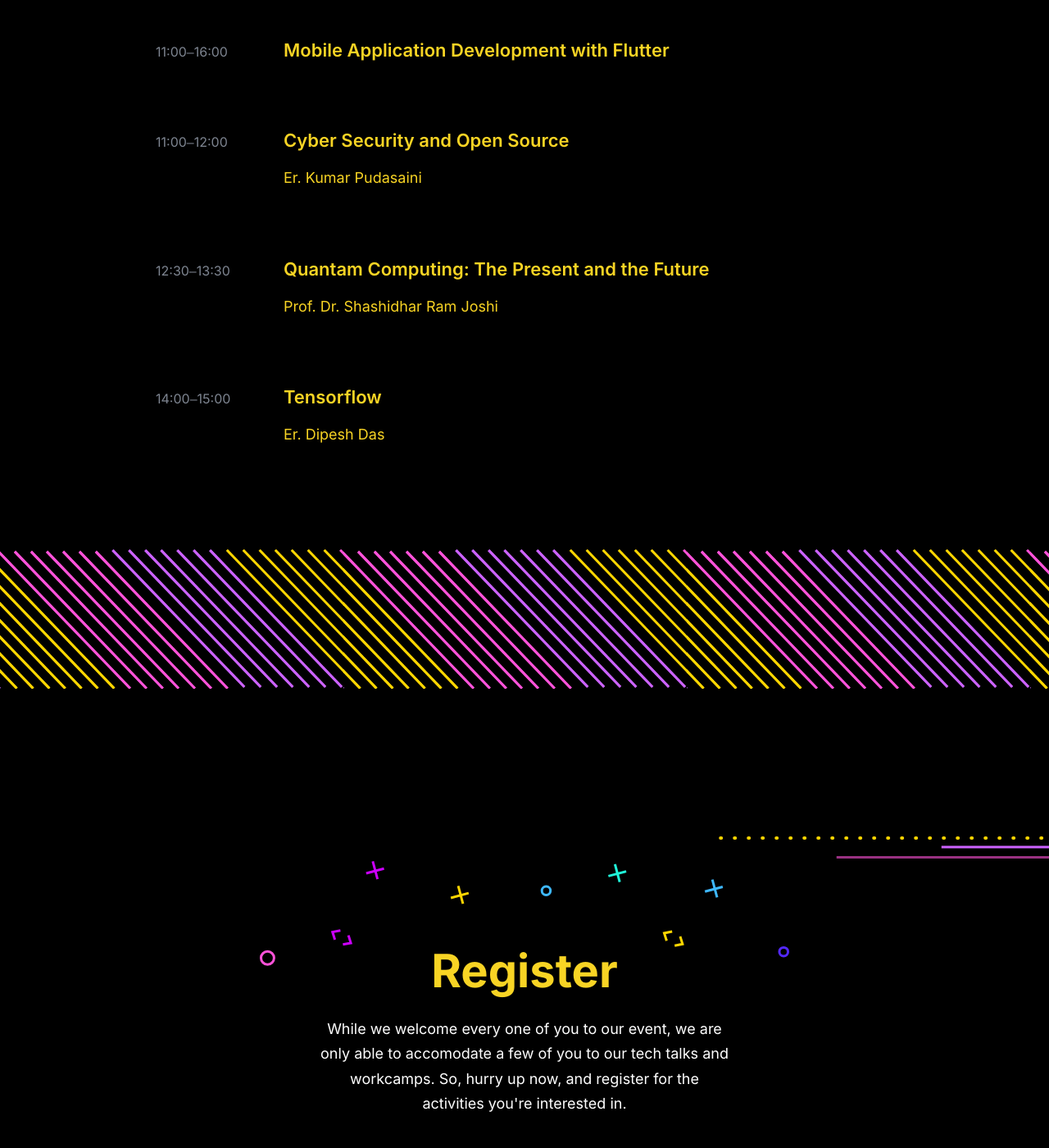
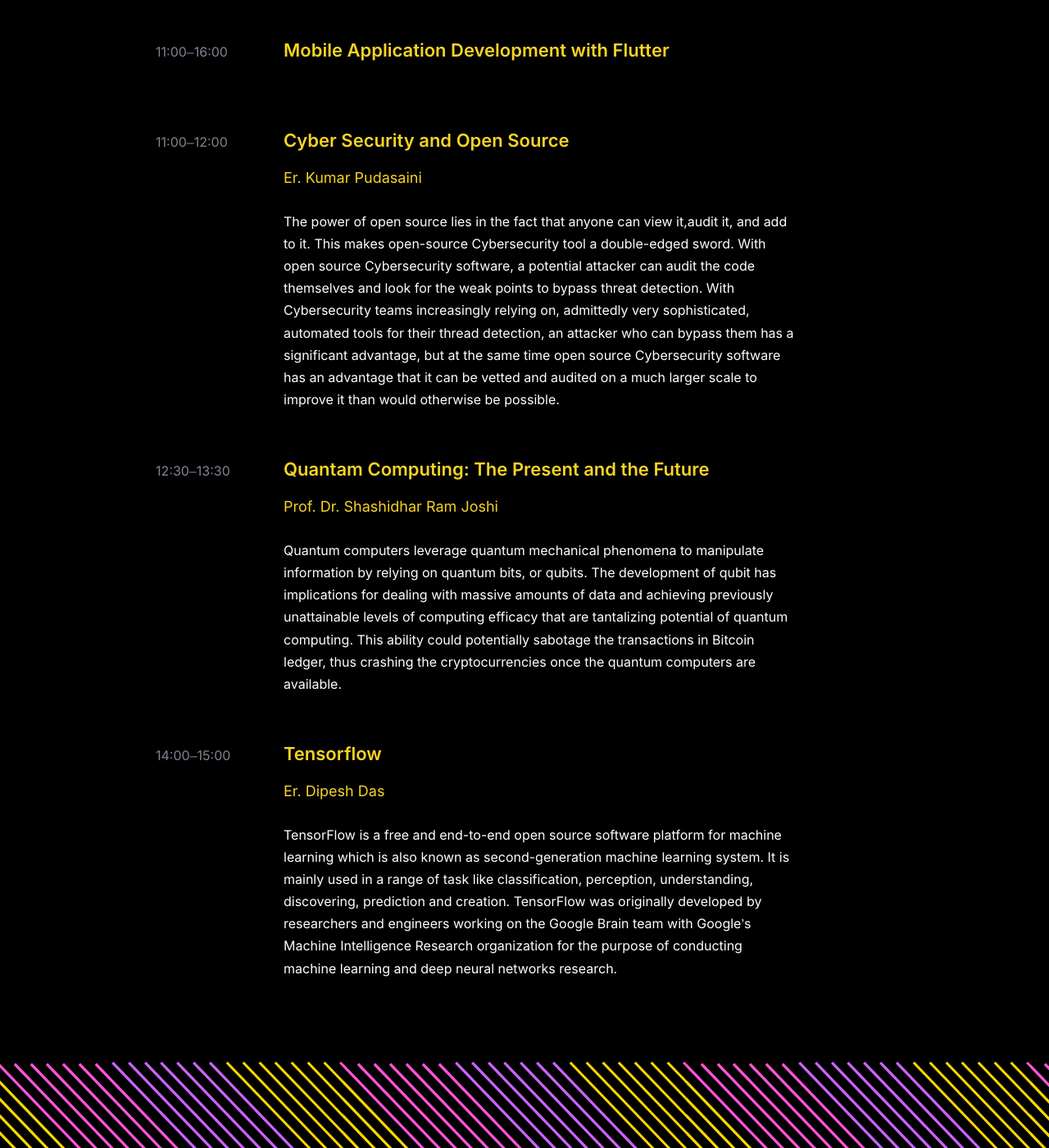
Before and after one commit to officialnosk/officialnosk.github.io, a Jekyll site: the page built from schedule.html, in a window 1280 px wide and 1400 px high, scrolled down 1650 px. Shown: the whole window at 82% size. Built offline with Jekyll 4.4.1, drawn with Linux system fonts in a browser that asks for light colours; some of the changed text lies outside the part shown.

Commit message:
Update schedule.html

```diff
--- a/schedule.html
+++ b/schedule.html
@@ -83,7 +83,7 @@
                     <time>11:00&ndash;16:00</time>
                     <div class=session-info>
                         <h3 class=session-title>Professional Project Management using Git</h3>
-                        <p class=speaker-name>Ashish Tiwari · Nischal Lal Shrestha</p>
+                        <p class=speaker-name>Ashish Tiwari · Nischal Lal Shrestha · Sagar Devkota</p>
                         <div class=session-abstract></div>
                     </div>
                 </div>
@@ -101,7 +101,18 @@
                         <h3 class=session-title>Cyber Security and Open Source</h3>
                         <p class=speaker-name>Er. Kumar Pudasaini</p>
                         <div class=session-abstract>
-                            <p></p>
+                            <p>
+                                The power of open source lies in the fact that anyone can view it,audit it,
+and add to it. This makes open-source Cybersecurity tool a double-edged
+sword. With open source Cybersecurity software, a potential attacker can
+audit the code themselves and look for the weak points to bypass threat
+detection. With Cybersecurity teams increasingly relying on, admittedly
+very sophisticated, automated tools for their thread detection, an attacker
+who can bypass them has a significant advantage, but at the same time
+open source Cybersecurity software has an advantage that it can be vetted
+and audited on a much larger scale to improve it than would otherwise be
+possible.
+                            </p>
                         </div>
                     </div>
                 </div>
@@ -110,7 +121,17 @@
                     <div class=session-info>
                         <h3 class=session-title>Quantam Computing: The Present and the Future</h3>
                         <p class=speaker-name>Prof. Dr. Shashidhar Ram Joshi</p>
-                        <div class=session-abstract></div>
+                        <div class=session-abstract>
+                            <p>
+                                Quantum computers leverage quantum mechanical phenomena to
+manipulate information by relying on quantum bits, or qubits. The
+development of qubit has implications for dealing with massive amounts
+of data and achieving previously unattainable levels of computing efficacy
+that are tantalizing potential of quantum computing. This ability could
+potentially sabotage the transactions in Bitcoin ledger, thus crashing the
+cryptocurrencies once the quantum computers are available.
+                            </p>
+                        </div>
                     </div>
                 </div>
                 <div class=session>
@@ -118,7 +139,18 @@
                     <div class=session-info>
                         <h3 class=session-title>Tensorflow</h3>
                         <p class=speaker-name>Er. Dipesh Das</p>
-                        <div class=session-abstract></div>
+                        <div class=session-abstract>
+                        <p>
+                            TensorFlow is a free and end-to-end open source software platform for
+machine learning which is also known as second-generation machine
+learning system. It is mainly used in a range of task like classification,
+perception, understanding, discovering, prediction and creation.
+TensorFlow was originally developed by researchers and engineers
+working on the Google Brain team with Google’s Machine Intelligence
+Research organization for the purpose of conducting machine learning and
+deep neural networks research.
+                        </p>
+                        </div>
                     </div>
                 </div>
         </article><span class=pattern--divider></span></div>
```
